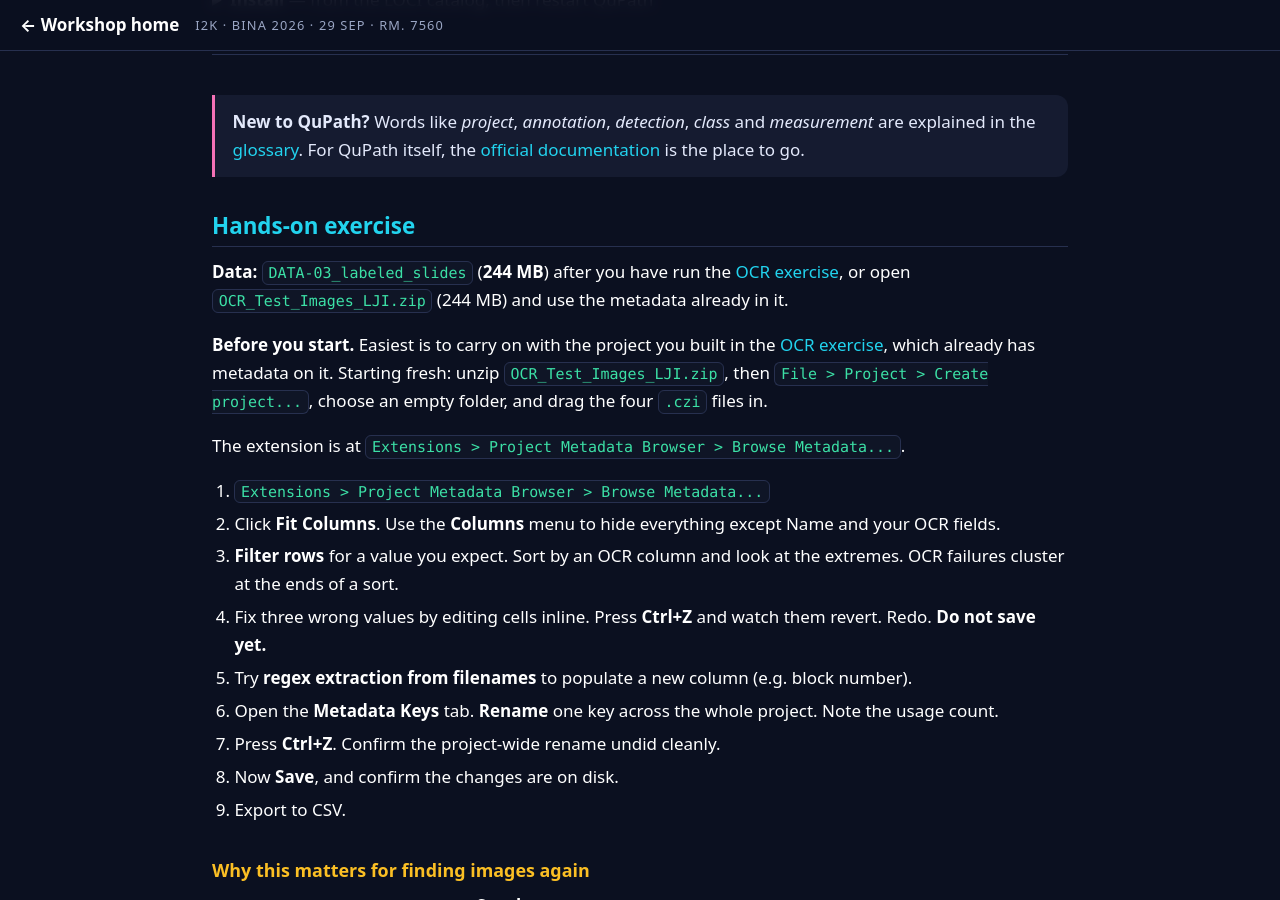
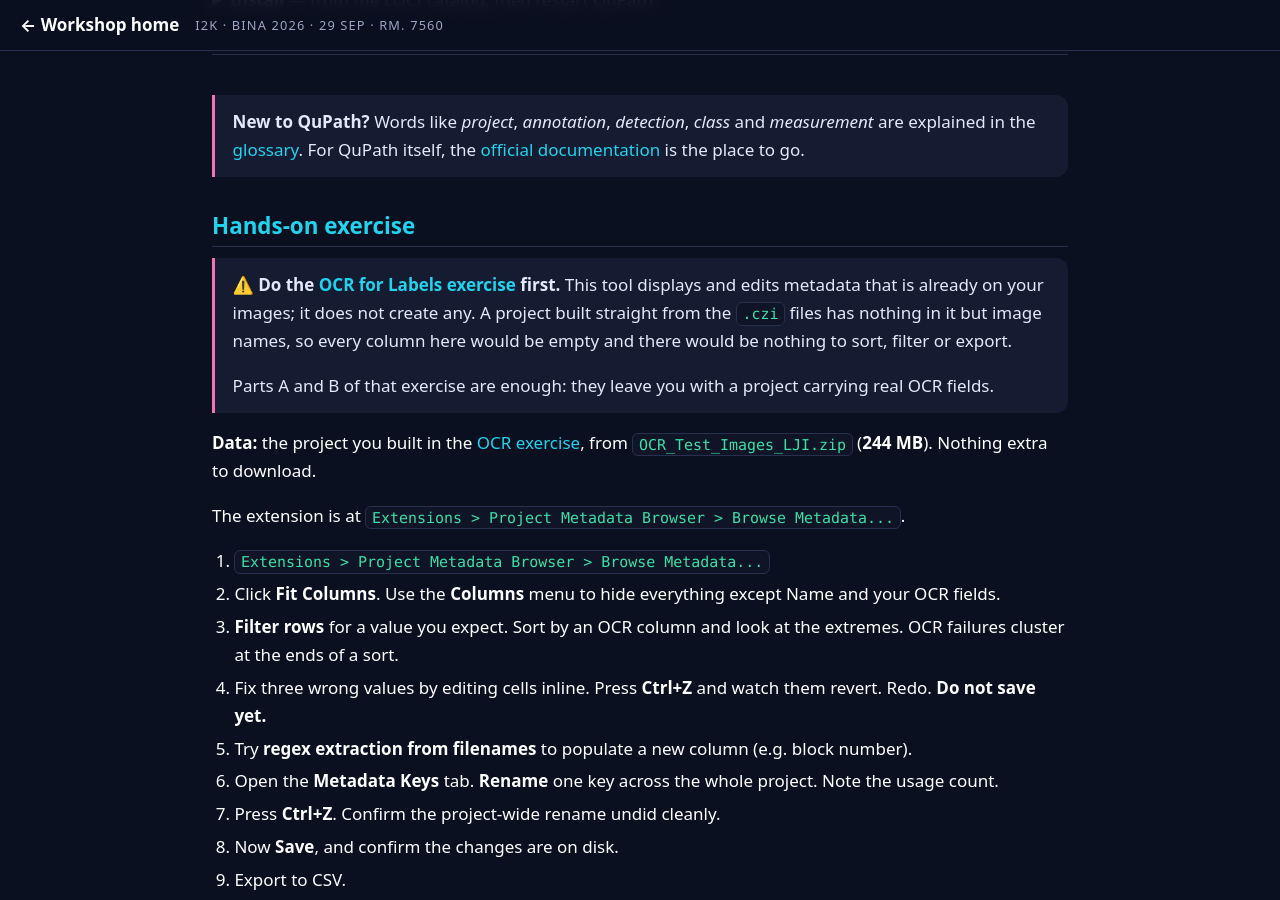
Before and after one commit to MichaelSNelson/BINA-I2K-2026-QuPath-Extensions, a Jekyll site: the page built from docs/09-project-metadata-browser.md, in a window 1280 px wide and 900 px high, scrolled down 1953 px. Built offline with Jekyll 4.4.1, drawn with Linux system fonts in a browser that asks for light colours.

Commit message:
Metadata Browser: require the OCR exercise instead of pretending otherwise
The guide offered a standalone route -- build a project from the four .czi
files and 'use the metadata already in it'. QuPath does not read slide
labels by itself, so that project carries nothing but image names, and every
step after it (hide all but your OCR fields, filter for a value you expect,
sort by an OCR column) acts on an empty table.

The dependency is real, so it is now stated up front the way Cluster 3D
Navigator states its own, and the false alternative is gone. The data line
also offered the same Drive ID twice as though it were two choices.

Claude-Session: https://claude.ai/code/session_01KwiACUr5MacuDvqp74c96o

```diff
--- a/docs/09-project-metadata-browser.md
+++ b/docs/09-project-metadata-browser.md
@@ -82,14 +82,18 @@ Install from the **LOCI QuPath Extensions** catalog, then restart QuPath. Full s
 > [official documentation](https://qupath.readthedocs.io/en/stable/) is the place to go.
 
 ## Hands-on exercise
-**Data:** [`DATA-03_labeled_slides`](https://drive.google.com/uc?export=download&id=1HIAm8hbVkVQHNqJziyfBf3r1hYDjUaRS) (**244 MB**) after you have run the
-[OCR exercise](08-ocr4labels.md), or open
-[`OCR_Test_Images_LJI.zip`](https://drive.google.com/uc?export=download&id=1HIAm8hbVkVQHNqJziyfBf3r1hYDjUaRS) (244 MB) and use the metadata already in it.
 
-**Before you start.** Easiest is to carry on with the project you built in the
-[OCR exercise](08-ocr4labels.md), which already has metadata on it. Starting fresh: unzip
-`OCR_Test_Images_LJI.zip`, then `File > Project > Create project...`, choose an empty folder,
-and drag the four `.czi` files in.
+> ⚠️ **Do the [OCR for Labels exercise](08-ocr4labels.md) first.** This tool displays and edits
+> metadata that is already on your images; it does not create any. A project built straight
+> from the `.czi` files has nothing in it but image names, so every column here would be empty
+> and there would be nothing to sort, filter or export.
+>
+> Parts A and B of that exercise are enough: they leave you with a project carrying real
+> OCR fields.
+
+**Data:** the project you built in the [OCR exercise](08-ocr4labels.md), from
+[`OCR_Test_Images_LJI.zip`](https://drive.google.com/uc?export=download&id=1HIAm8hbVkVQHNqJziyfBf3r1hYDjUaRS)
+(**244 MB**). Nothing extra to download.
 
 The extension is at `Extensions > Project Metadata Browser > Browse Metadata...`.
 
```
